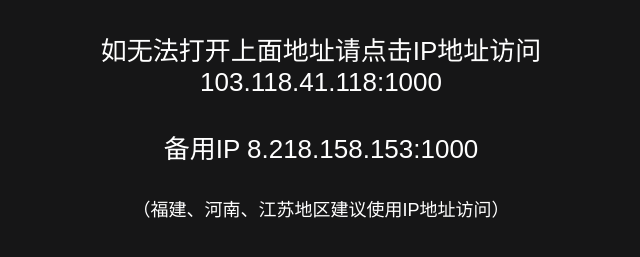
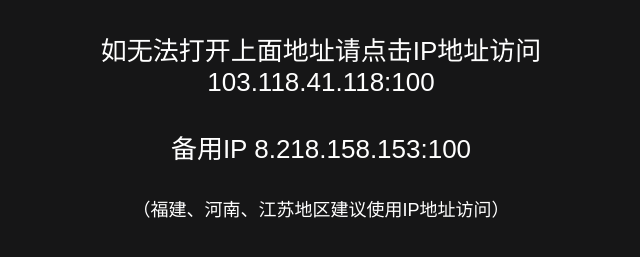
Before and after one commit to hainiuvip/hainiuvip.github.io, a plain HTML site: page index.html in a window 1280 px wide. Shown: the part 381-638 px from the top of the page, without its empty margins (319-959 px from the left). Drawn offline with Linux system fonts and the light colour scheme.

Commit message:
Update index.html

```diff
--- a/index.html
+++ b/index.html
@@ -62,8 +62,8 @@
           <span style="font-size:36px;">地址发布页</span>
           <!--<p style="font-size:26px;">顶级IEPL专线 高速稳定的网络体验</p>-->
           <p><a style="font-size:50px;color:#ffffff;text-decoration:none;" href="https://hainiu.fun" target="_blank">最新地址 hainiu.fun</a></p>
-          <p><a style="font-size:26px;color:#ffffff;text-decoration:none;" href="http://103.118.41.118:1000" target="_blank">如无法打开上面地址请点击IP地址访问 <br/> 103.118.41.118:1000</a></p>
-          <p><a style="font-size:26px;color:#ffffff;text-decoration:none;" href="http://8.218.158.153:1000" target="_blank"> 备用IP 8.218.158.153:1000</a></p>
+          <p><a style="font-size:26px;color:#ffffff;text-decoration:none;" href="http://103.118.41.118:100" target="_blank">如无法打开上面地址请点击IP地址访问 <br/> 103.118.41.118:100</a></p>
+          <p><a style="font-size:26px;color:#ffffff;text-decoration:none;" href="http://8.218.158.153:100" target="_blank"> 备用IP 8.218.158.153:100</a></p>
 
           <p>（福建、河南、江苏地区建议使用IP地址访问）</p>
 
```
